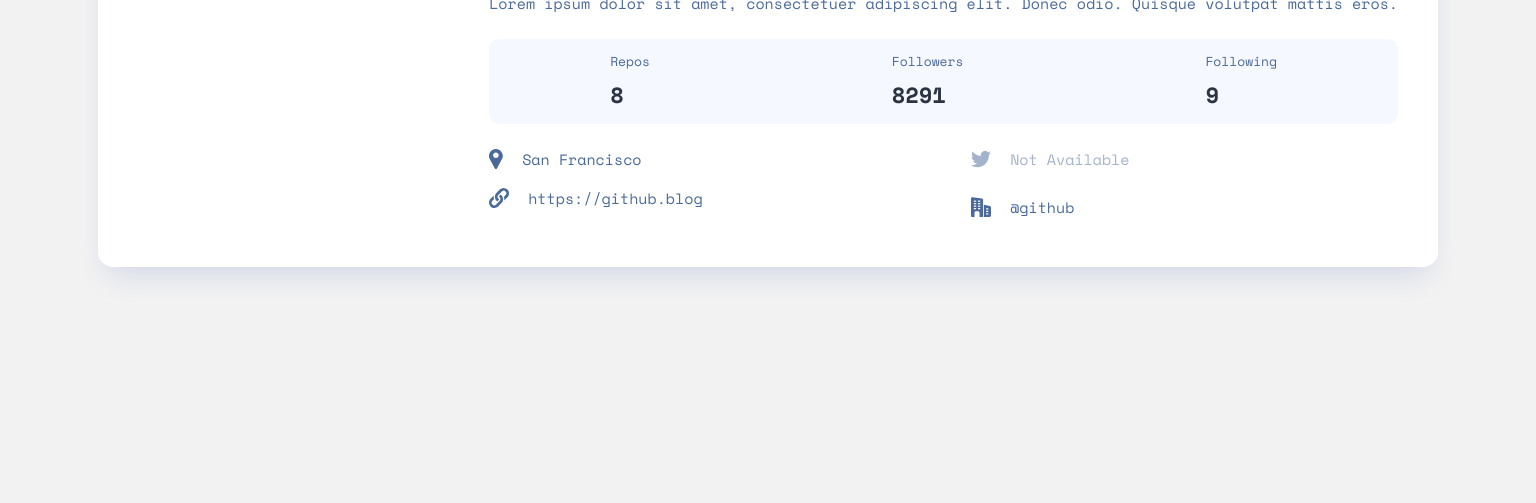
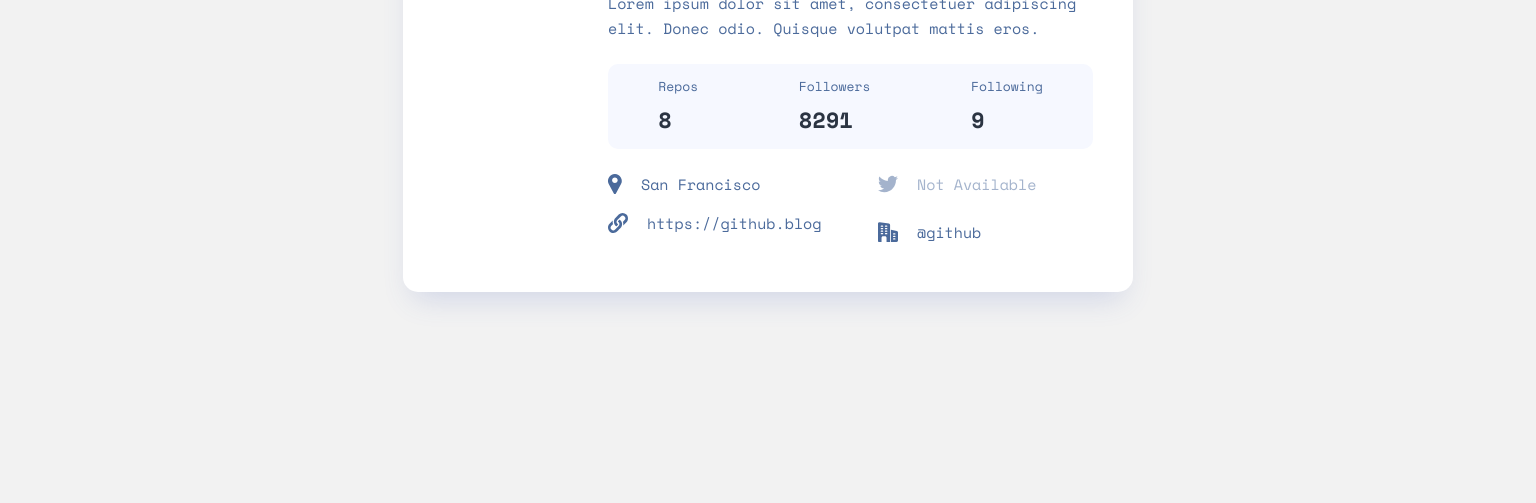
Before and after one commit to AnikoShaverdashvili/GitHub-User-Search, a website: page index.html in a window 1536 px wide. Shown: the part 381-884 px from the top of the page. After the commit the page ends 843 px from the top, so only its background shows below. Drawn offline with nearby package versions, Linux system fonts and the light colour scheme.

Commit message:
final edits

```diff
--- a/css/responsive.css
+++ b/css/responsive.css
@@ -54,14 +54,14 @@
 }
 
 @media (min-width: 1440px) {
-  /* body {
+  body {
     padding: 0;
     padding-bottom: 170px;
   }
   .header,
   .card {
     width: 730px;
-  } */
+  }
   .avatar-m {
     display: none;
   }
@@ -74,15 +74,11 @@
   }
   .container {
     display: flex;
-    justify-content: space-between;
+    justify-content: center;
   }
   .wrapper {
     display: flex;
     flex-direction: column;
+    margin-left: 48px;
   }
-  /* .users-info {
-    display: flex;
-    column-gap: 37px;
-    padding: 48px;
-  } */
 }
```
